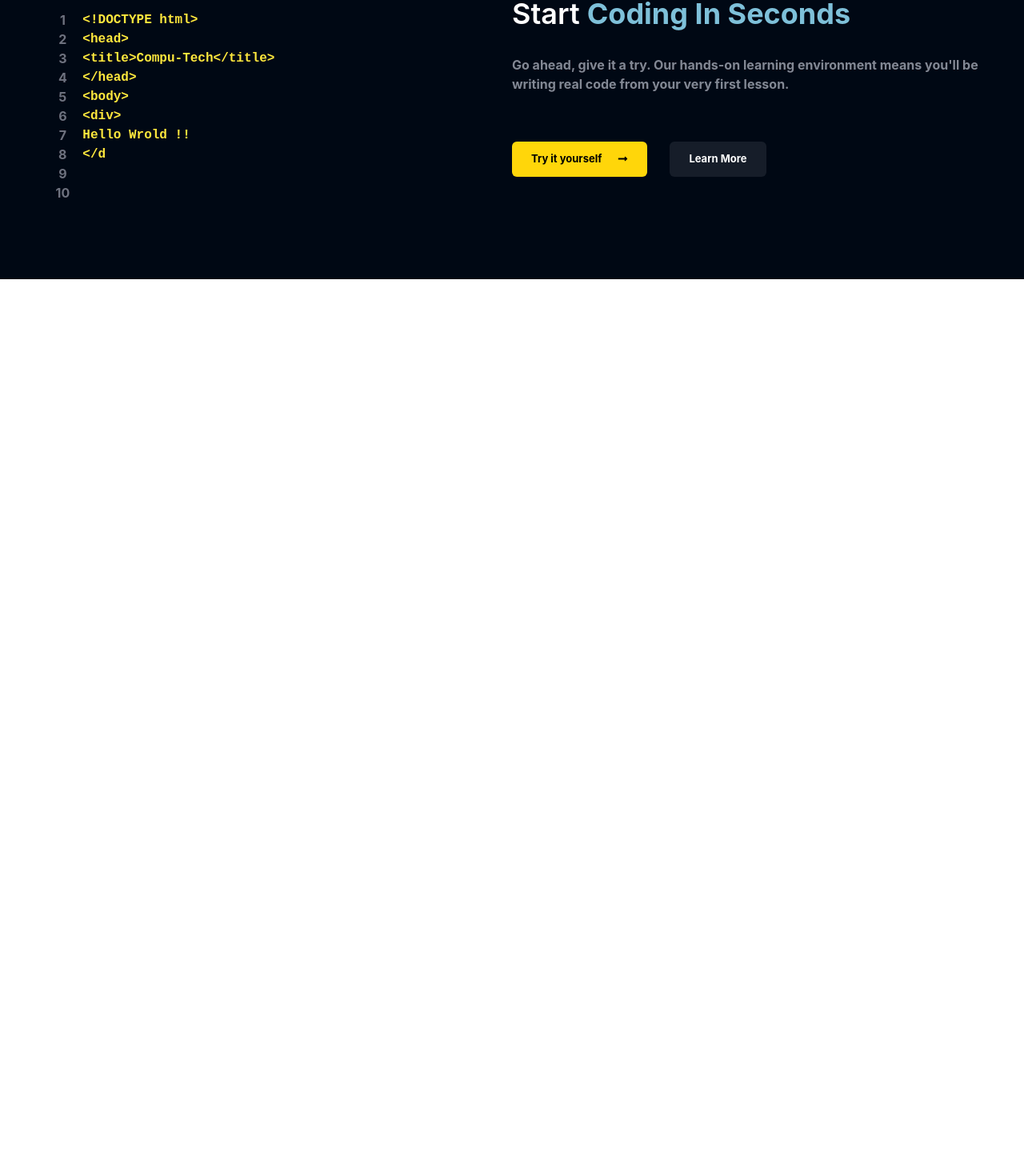
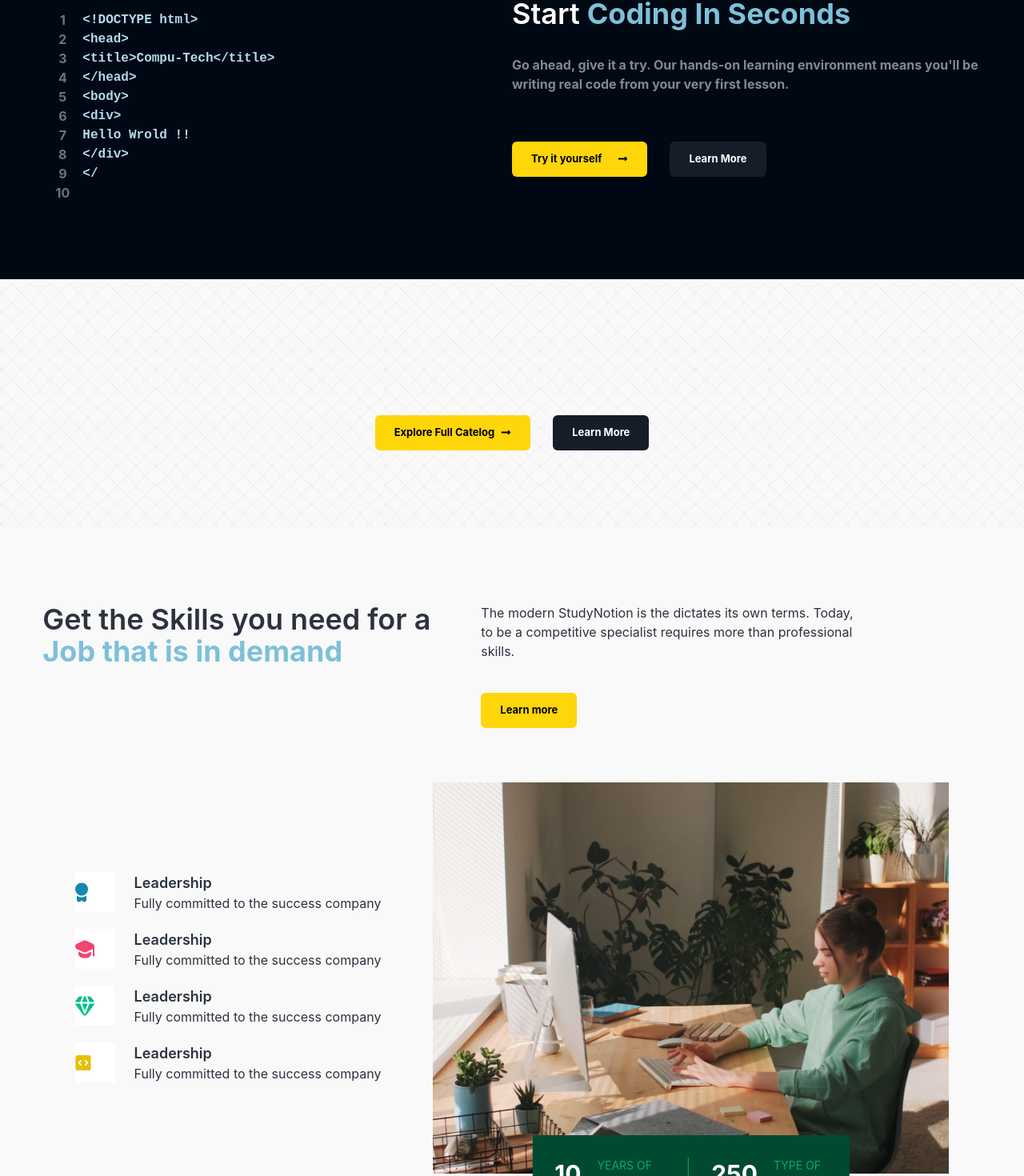
Before and after one commit to swappy-sutar/CompuTech-Academy-MERN, a React (Vite) app in the folder Frontend/: page / in a window 1280 px wide. Shown: the part 1078-2548 px from the top of the page at 80% size. Before the commit the page ends 1427 px from the top, so only its background shows below. Built offline with nearby package versions, Linux system fonts and the light colour scheme.

Commit message:
create TimelineSection section and add to home page

```diff
--- a/Frontend/src/App.css
+++ b/Frontend/src/App.css
@@ -1,7 +1,7 @@
-@tailwind base;
-@tailwind components;
-@tailwind utilities;
-
 html , body {
   overflow-x: hidden;
 }
+
+.homepage_bg{
+  background: url("../src/assets/Images/bghome.svg");
+}
--- /dev/null
+++ b/Frontend/src/Components/core/HomePage/TimelineSection.jsx
@@ -0,0 +1,83 @@
+import React from "react";
+
+import Logo1 from "../../../assets/TimeLineLogo/Logo1.svg";
+import Logo2 from "../../../assets/TimeLineLogo/Logo2.svg";
+import Logo3 from "../../../assets/TimeLineLogo/Logo3.svg";
+import Logo4 from "../../../assets/TimeLineLogo/Logo4.svg";
+import timelineImage from "../../../assets/Images/TimelineImage.png";
+
+const timeline = [
+  {
+    Logo: Logo1,
+    heading: "Leadership",
+    Description: "Fully committed to the success company",
+  },
+  {
+    Logo: Logo2,
+    heading: "Leadership",
+    Description: "Fully committed to the success company",
+  },
+  {
+    Logo: Logo3,
+    heading: "Leadership",
+    Description: "Fully committed to the success company",
+  },
+  {
+    Logo: Logo4,
+    heading: "Leadership",
+    Description: "Fully committed to the success company",
+  },
+];
+
+const TimelineSection = () => {
+  return (
+    <div>
+      <div className="flex flex-row gap-15 items-center">
+        <div className="w-[45%] flex flex-col gap-5">
+          {timeline.map((element, index) => {
+            return (
+              <div className="flex flex-row gap-6" key={index}>
+                <div className="w-[50px] h-[50px] bg-white flex items-center">
+                  <img src={element.Logo} />
+                </div>
+
+                <div>
+                  <h2 className="font-semibold text-[18px]">
+                    {element.heading}
+                  </h2>
+                  <p className="text-base">{element.Description}</p>
+                </div>
+              </div>
+            );
+          })}
+        </div>
+        <div className="relative shadow-blue-200">
+          <img
+            src={timelineImage}
+            alt="timelineImage"
+            className="shadow-white object-cover h-fit"
+          />
+
+          <div
+            className="absolute bg-caribbeangreen-700 flex flex-row text-white uppercase py-7
+                            left-[50%] translate-x-[-50%] translate-y-[-50%]"
+          >
+            <div className="flex flex-row gap-5 items-center border-r border-caribbeangreen-300 px-7">
+              <p className="text-3xl font-bold">10</p>
+              <p className="text-caribbeangreen-300 text-sm">
+                Years of Experience
+              </p>
+            </div>
+
+            <div className="flex gap-5 items-center px-7">
+              <p className="text-3xl font-bold">250</p>
+              <p className="text-caribbeangreen-300 text-sm">TYpe of Courses</p>
+            </div>
+          </div>
+        </div>
+      </div>
+    </div>
+  );
+};
+
+export default TimelineSection;
--- a/Frontend/src/Pages/Home.jsx
+++ b/Frontend/src/Pages/Home.jsx
@@ -5,7 +5,8 @@ import HighlightText from "../Components/core/HomePage/HighlightText";
 import CTAButton from "../Components/core/HomePage/CTAButton";
 import Banner from "../assets/Images/banner.mp4";
 import CodeBlock from "../Components/core/HomePage/CodeBlock";
-
+import LearningLanguageSection from "../Components/core/HomePage/LearningLanguageSection";
+import TimelineSection from "../Components/core/HomePage/TimelineSection";
 function Home() {
   return (
     <div>
@@ -97,12 +98,57 @@ function Home() {
               active: false,
             }}
             CodeBlock={`<!DOCTYPE html>\n <head>\n <title>Compu-Tech</title>\n</head>\n<body>\n <div>\n  Hello Wrold !!\n </div>\n</body>\n</html>`}
-            codeColor={"text-yellow-25"}
+            codeColor={"text-blue-25"}
           />
         </div>
       </div>
 
       {/* Section 2 */}
+      <div className="bg-pure-greys-5 text-richblack-700 ">
+        <div className="homepage_bg h-[310px] ">
+          <div className="w-11/12 flex-col max-w-maxContent flex justify-center items-center gap-5 mx-auto ">
+            <div className="h-[150px] "></div>
+
+            <div className="flex flex-row gap-7 text-white">
+              <CTAButton active={true} linkto={"/signup"}>
+                <div className="flex gap-2 items-center">
+                  Explore Full Catelog
+                  <FaLongArrowAltRight />
+                </div>
+              </CTAButton>
+
+              <CTAButton active={false} linkto={"/signup"}>
+                <div>Learn More</div>
+              </CTAButton>
+            </div>
+          </div>
+        </div>
+
+        <div className="mx-auto w-11/12 max-w-maxContent flex flex-col items-center justify-between gap-7">
+          <div className="flex flex-row gap-5 mb-10 mt-[95px]">
+            <div className="text-4xl font-semibold w-[45%]">
+              Get the Skills you need for a
+              <HighlightText text={"Job that is in demand"} />
+            </div>
+
+            <div className="flex flex-col gap-10 w-[40%] items-start">
+              <div className="text-[16px]">
+                The modern StudyNotion is the dictates its own terms. Today, to
+                be a competitive specialist requires more than professional
+                skills.
+              </div>
+              <CTAButton active={true} linkto={"/signup"}>
+                <div>Learn more</div>
+              </CTAButton>
+            </div>
+          </div>
+
+          <TimelineSection />
+
+          <LearningLanguageSection />
+        </div>
+      </div>
+
       {/* Section 3 */}
       {/* Section 4 */}
       {/* Footer */}
--- a/Frontend/src/index.css
+++ b/Frontend/src/index.css
@@ -0,0 +1,3 @@
+@tailwind base;
+@tailwind components;
+@tailwind utilities;
```
